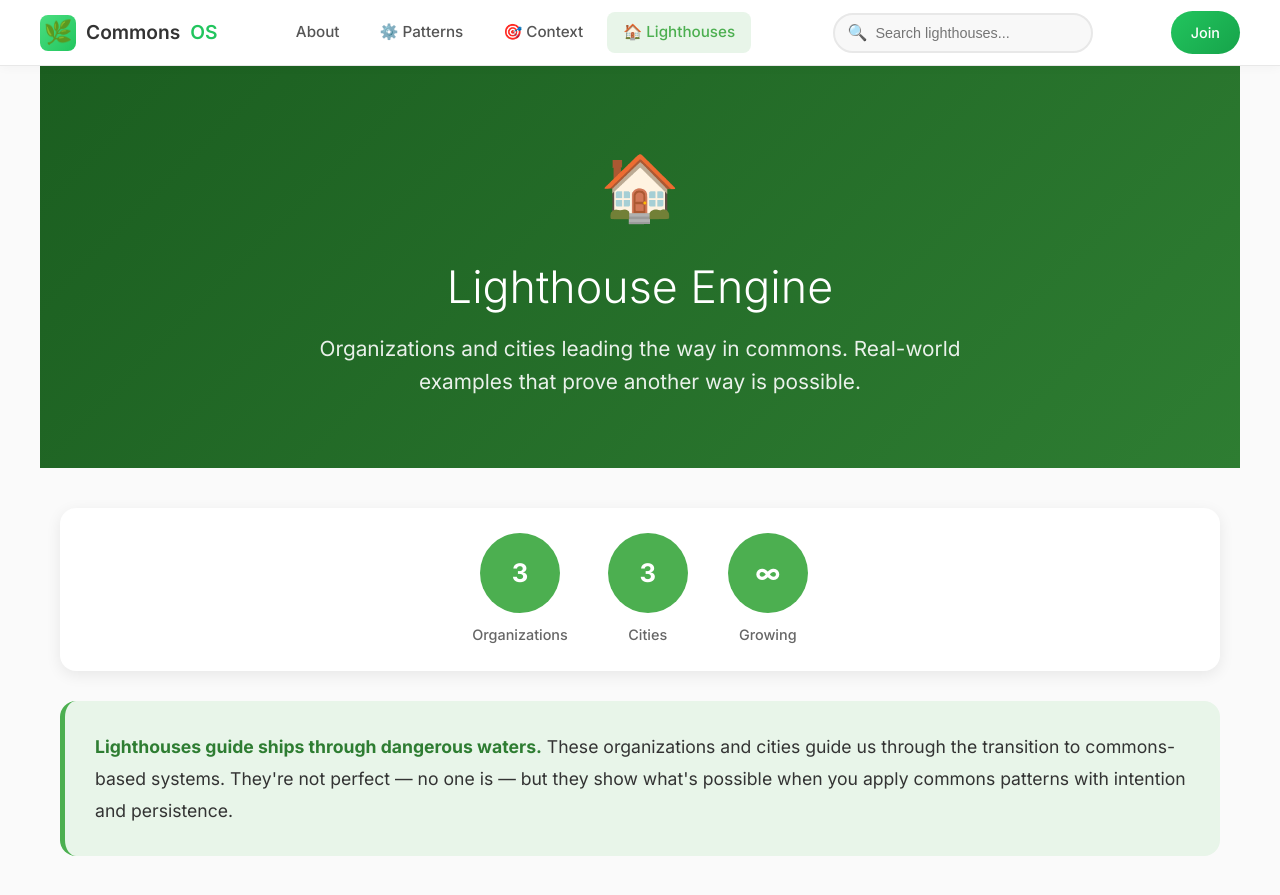
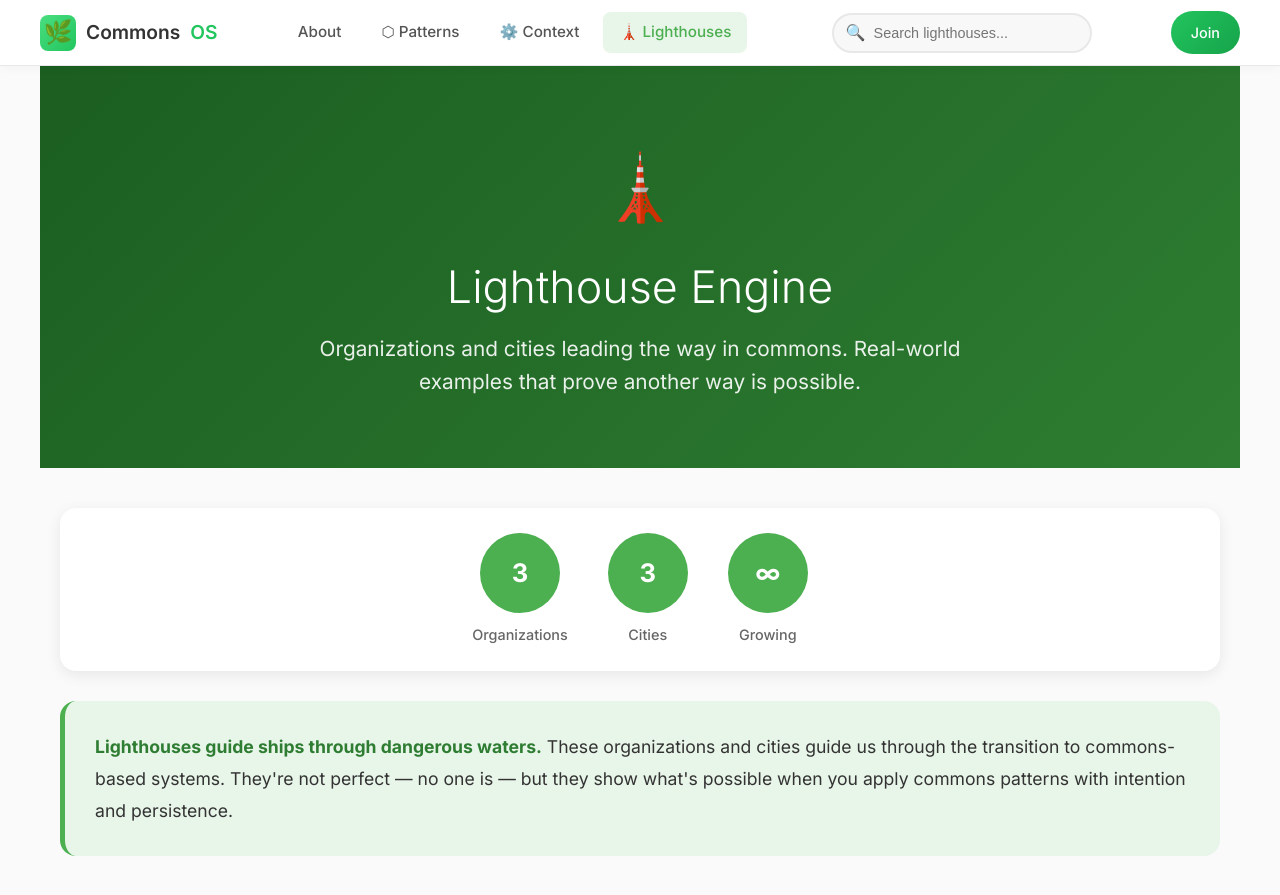
Before and after one commit to Commons-OS/lighthouses, a Jekyll site: the page built from index.html, in a window 1280 px wide and 900 px high. Shown: the top 895 px of the window. Built offline with Jekyll 4.4.1, drawn with Linux system fonts in a browser that asks for light colours; comment, search, counter and statistics services are not loaded.

Commit message:
Update icons: hexagon for Pattern, cogwheel for Context, lighthouse for Lighthouse

```diff
--- a/_layouts/default.html
+++ b/_layouts/default.html
@@ -312,9 +312,9 @@
 
       <div class="nav-links">
         <a href="/about/" class="nav-link">About</a>
-        <a href="/patterns/" class="nav-link patterns">⚙️ Patterns</a>
-        <a href="/context/" class="nav-link contexts">🎯 Context</a>
-        <a href="/lighthouses/" class="nav-link lighthouses active">🏠 Lighthouses</a>
+        <a href="/patterns/" class="nav-link patterns">⬡ Patterns</a>
+        <a href="/context/" class="nav-link contexts">⚙️ Context</a>
+        <a href="/lighthouses/" class="nav-link lighthouses active">🗼 Lighthouses</a>
       </div>
 
       <div class="nav-search">
@@ -388,7 +388,7 @@
           <div class="search-no-results">
             <p style="margin-bottom: 10px;">No lighthouses found for "<strong>${query}</strong>"</p>
             <p style="font-size: 0.9em; margin-bottom: 15px;">Know an organization or city that should be here?</p>
-            <a href="https://github.com/Commons-OS/lighthouses/issues/new?title=[Lighthouse Suggestion] ${encodedQuery}&body=I'd like to suggest a new lighthouse: ${encodedQuery}%0A%0AType: Organization / City%0A%0ACountry:%0A%0AWhy this is a lighthouse:" target="_blank" style="display: inline-block; padding: 8px 16px; background: #4caf50; color: white; border-radius: 20px; text-decoration: none;">🏠 Suggest this Lighthouse</a>
+            <a href="https://github.com/Commons-OS/lighthouses/issues/new?title=[Lighthouse Suggestion] ${encodedQuery}&body=I'd like to suggest a new lighthouse: ${encodedQuery}%0A%0AType: Organization / City%0A%0ACountry:%0A%0AWhy this is a lighthouse:" target="_blank" style="display: inline-block; padding: 8px 16px; background: #4caf50; color: white; border-radius: 20px; text-decoration: none;">🗼 Suggest this Lighthouse</a>
           </div>
         `;
         searchResults.classList.add('active');
--- a/_layouts/lighthouse.html
+++ b/_layouts/lighthouse.html
@@ -156,7 +156,7 @@ layout: default
 </style>
 
 <div class="lighthouse-hero">
-  <div class="category-badge">🏠 {{ page.category | default: "Lighthouse" }}</div>
+  <div class="category-badge">🗼 {{ page.category | default: "Lighthouse" }}</div>
   <h1>{{ page.title }}</h1>
   {% if page.tagline %}
   <p class="tagline">{{ page.tagline }}</p>
@@ -203,7 +203,7 @@ layout: default
 
   {% if page.patterns_used %}
   <div class="patterns-used">
-    <h3>⚙️ Commons Patterns Used</h3>
+    <h3>⬡ Commons Patterns Used</h3>
     <div class="pattern-tags">
       {% for pattern in page.patterns_used %}
       <a href="/patterns/?search={{ pattern | url_encode }}" class="pattern-tag" data-pattern="{{ pattern }}">{{ pattern }}</a>
--- a/index.html
+++ b/index.html
@@ -270,7 +270,7 @@ title: Lighthouse Engine - Commons OS
 </style>
 
 <div class="hero">
-  <div class="icon">🏠</div>
+  <div class="icon">🗼</div>
   <h1>Lighthouse Engine</h1>
   <p class="tagline">Organizations and cities leading the way in commons. Real-world examples that prove another way is possible.</p>
 </div>
```
